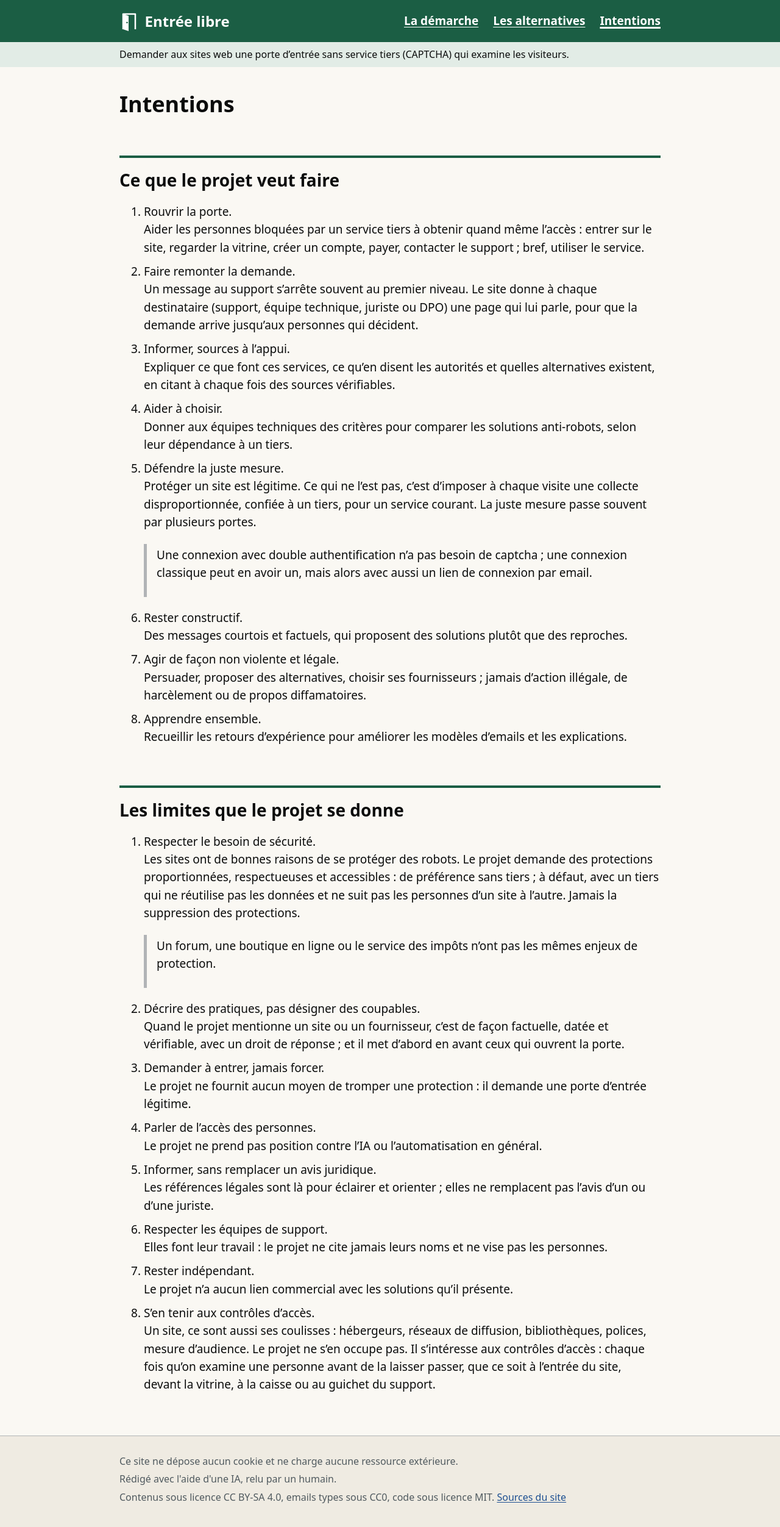
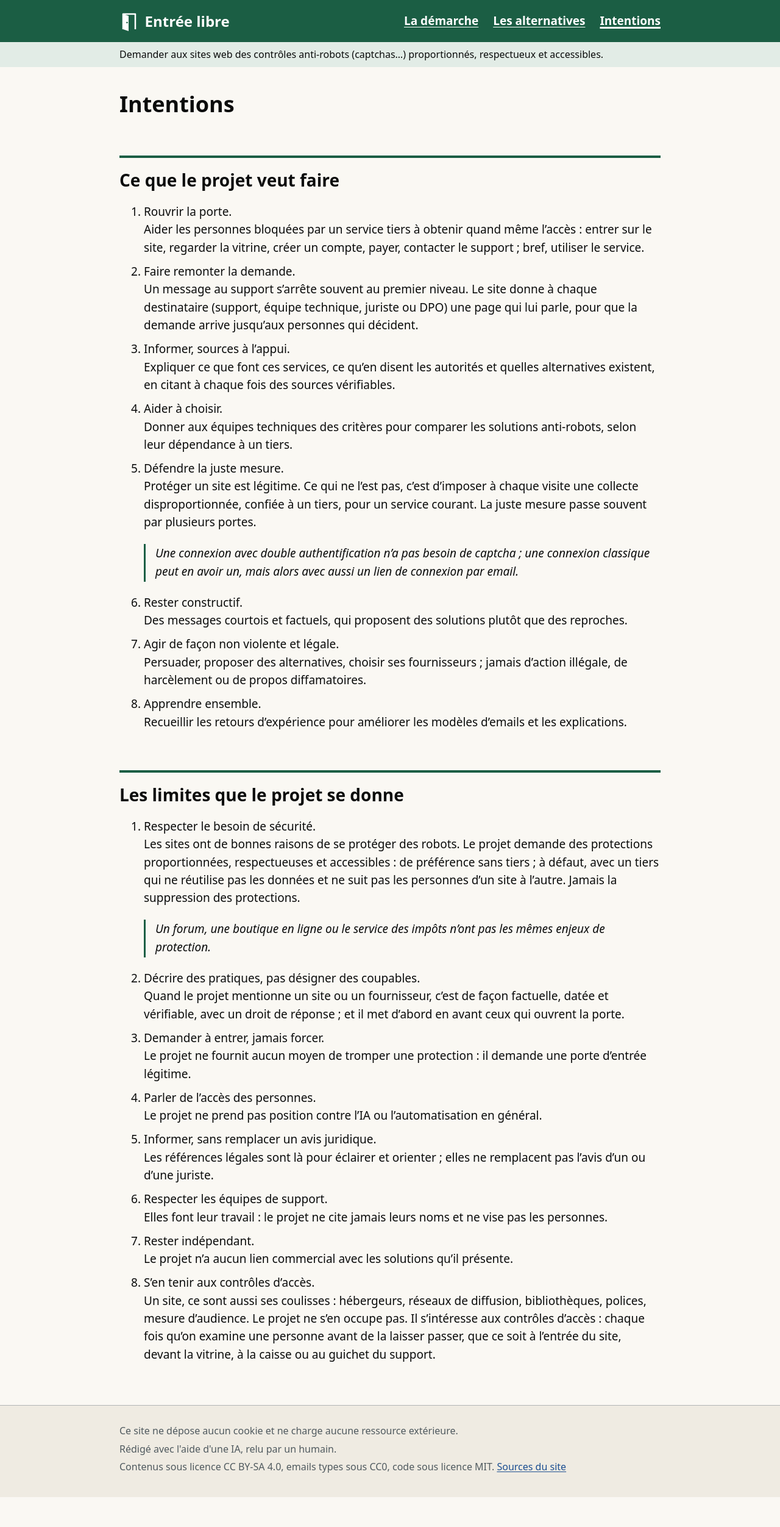
Before and after one commit to sandrock/entree-libre, a Jekyll site: the page built from site/fr/intentions.md, in a window 1280 px wide. Shown: the whole page at 61% size. Built offline with Jekyll 4.4.1, drawn with Linux system fonts in a browser that asks for light colours; after the commit the page ends 2455 px from its top, so only the background shows below that.

Commit message:
Site: tagline and illustration style for blockquotes
Co-Authored-By: Claude Opus 5.5 <noreply@anthropic.com>

```diff
--- a/site/_data/i18n.yml
+++ b/site/_data/i18n.yml
@@ -4,7 +4,7 @@ fr:
   skip: Aller au contenu
   nav_label: Navigation principale
   home: /fr/
-  tagline: "Demander aux sites web une porte d’entrée sans service tiers (CAPTCHA) qui examine les visiteurs."
+  tagline: "Demander aux sites web des contrôles anti-robots (captchas…) proportionnés, respectueux et accessibles."
   nav:
     - title: La démarche
       url: /fr/demarche/
--- a/site/assets/style.css
+++ b/site/assets/style.css
@@ -77,7 +77,9 @@ h3 { font-size: 1.375rem; line-height: 1.25; margin: 2.5rem 0 .75rem; }
 h4 { font-size: 1.125rem; line-height: 1.3; margin: 1.75rem 0 .5rem; color: var(--band); }
 p, ul, ol { margin: 0 0 1.25rem; }
 li + li { margin-top: .6rem; }
-blockquote { margin: 0 0 1.25rem; padding: .25rem 0 .25rem 1rem; border-left: 5px solid var(--line); }
+/* Blockquotes hold illustrations and examples, kept apart from the main text. */
+blockquote { margin: 0 0 1.25rem; padding: .1rem 0 .1rem 1rem; border-left: 3px solid var(--band); font-style: italic; }
+blockquote p:last-child { margin-bottom: 0; }
 
 .lead { font-size: 1.375rem; }
 
```
